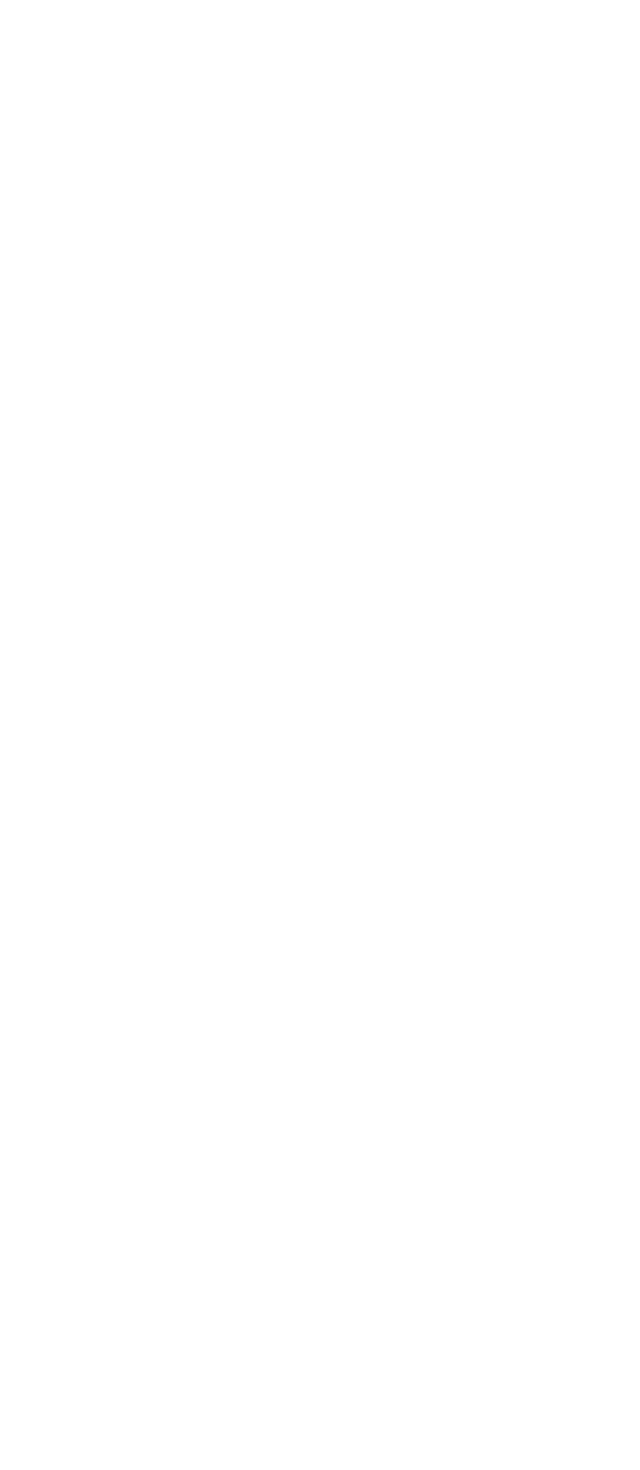
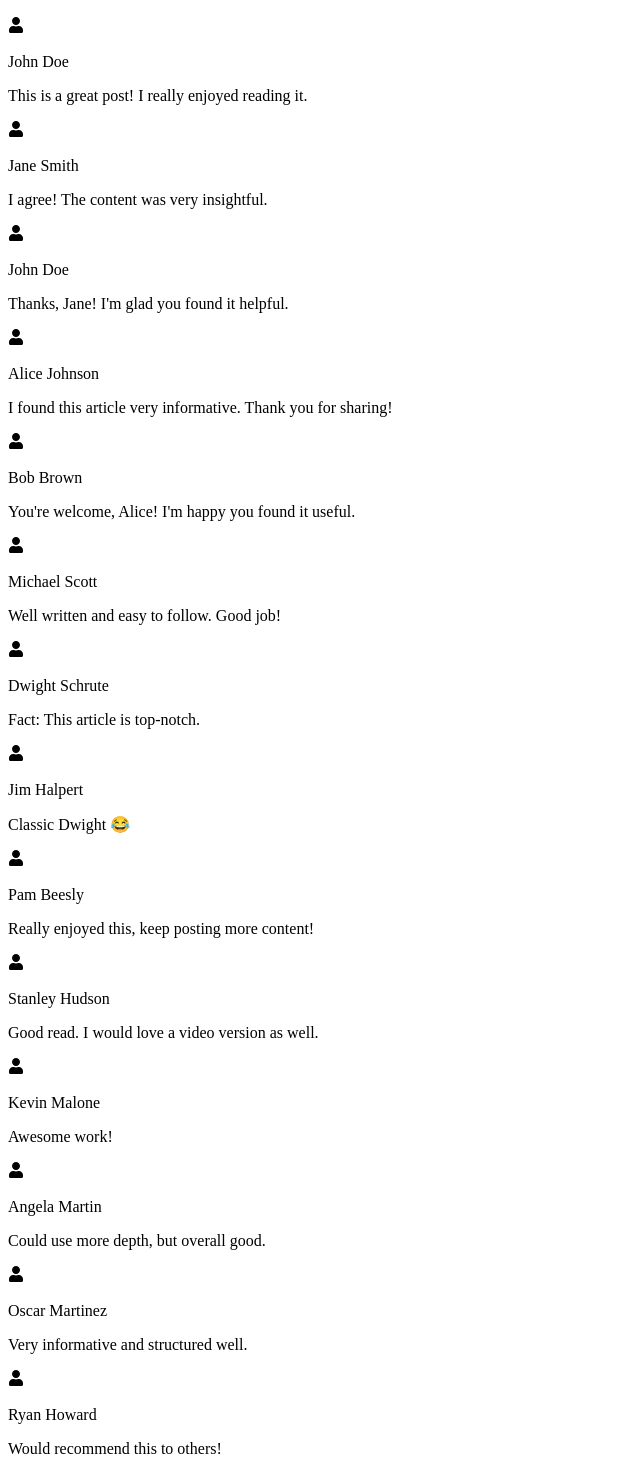
Before and after one commit to yadavlalu5252/youtube-cln, a React (Create React App) app: page /watch in a window 1280 px wide. Shown: the part 780-2250 px from the top of the page, without its empty margins (0-640 px from the left). Before the commit the page ends 800 px from the top, so only its background shows below. Built offline with nearby package versions, Linux system fonts and the light colour scheme; no server answers.

Commit message:
comment added

```diff
--- /dev/null
+++ b/src/components/CommentsContainer.jsx
@@ -0,0 +1,40 @@
+import { FaUser } from "react-icons/fa";
+import {commentsData} from "../utils/commentsDummyData";
+
+
+
+const Comment = ({ data }) => {
+  const { name, text } = data;
+  return (
+    <div className="flex shadow-sm p-2 m-2 bg-gray-200 rounded-lg">
+      <FaUser className="inline mr-2 mt-2" />
+      <div className="px-1">
+        <p className="font-bold">{name}</p>
+        <p>{text}</p>
+      </div>
+    </div>
+  );
+};
+
+const CommentsList = ({ comments }) => {
+  return comments?.map((comment, index) => (
+    <div key={index}>
+      <Comment data={comment} />
+      <div className="pl-5 border-l-2 border-gray-400">
+        <CommentsList comments={comment.replies} />
+      </div>
+    </div>
+  ));
+};
+
+const CommentsContainer = () => {
+  return (
+    <div className="m-5 p-2">
+      <h1 className="text-2xl font-bold">Comments: </h1>
+      {/* <Comment data={commentsData[0]} /> */}
+      <CommentsList comments={commentsData} />
+    </div>
+  );
+};
+
+export default CommentsContainer;
--- a/src/components/WatchPage.jsx
+++ b/src/components/WatchPage.jsx
@@ -2,6 +2,7 @@ import { useEffect } from "react";
 import { useDispatch } from "react-redux";
 import { closeMenu } from "../utils/appSlice";
 import { useSearchParams } from "react-router-dom";
+import CommentsContainer from "./CommentsContainer";
 const WatchPage = () => {
   const [searchParams] = useSearchParams();
   console.log(searchParams.get("v"));
@@ -11,6 +12,7 @@ const WatchPage = () => {
     dispatch(closeMenu());
   }, []);
   return (
+    <div className="flex flex-col">
     <div className="mx-2 p-2">
       <iframe
         width="720"
@@ -23,6 +25,8 @@ const WatchPage = () => {
         allowFullScreen
       ></iframe>
     </div>
+    <CommentsContainer />
+    </div>
   );
 };
 
--- /dev/null
+++ b/src/utils/commentsDummyData.js
@@ -0,0 +1,73 @@
+export const commentsData = [
+  {
+    name: "John Doe",
+    text: "This is a great post! I really enjoyed reading it.",
+    replies: [
+      {
+        name: "Jane Smith",
+        text: "I agree! The content was very insightful.",
+        replies: [
+          {
+            name: "John Doe",
+            text: "Thanks, Jane! I'm glad you found it helpful.",
+          },
+        ],
+      },
+    ],
+  },
+  {
+    name: "Alice Johnson",
+    text: "I found this article very informative. Thank you for sharing!",
+    replies: [
+      {
+        name: "Bob Brown",
+        text: "You're welcome, Alice! I'm happy you found it useful.",
+      },
+    ],
+  },
+  {
+    name: "Michael Scott",
+    text: "Well written and easy to follow. Good job!",
+    replies: [],
+  },
+  {
+    name: "Dwight Schrute",
+    text: "Fact: This article is top-notch.",
+    replies: [
+      {
+        name: "Jim Halpert",
+        text: "Classic Dwight 😂",
+      },
+    ],
+  },
+  {
+    name: "Pam Beesly",
+    text: "Really enjoyed this, keep posting more content!",
+    replies: [],
+  },
+  {
+    name: "Stanley Hudson",
+    text: "Good read. I would love a video version as well.",
+    replies: [],
+  },
+  {
+    name: "Kevin Malone",
+    text: "Awesome work!",
+    replies: [],
+  },
+  {
+    name: "Angela Martin",
+    text: "Could use more depth, but overall good.",
+    replies: [],
+  },
+  {
+    name: "Oscar Martinez",
+    text: "Very informative and structured well.",
+    replies: [],
+  },
+  {
+    name: "Ryan Howard",
+    text: "Would recommend this to others!",
+    replies: [],
+  },
+];
```
